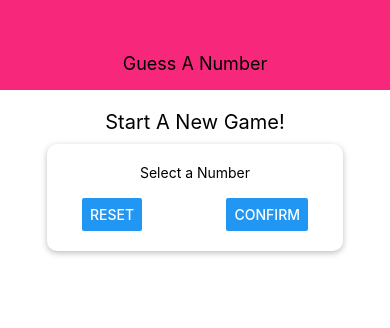
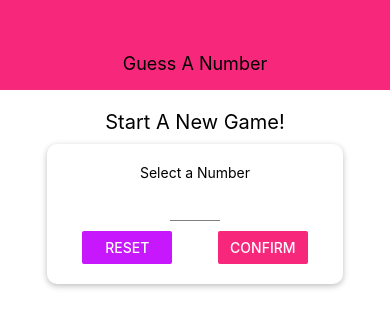
Before and after one commit to varunkverma/Guess-A-Number-App, a React Native app: screen / in a window 390 px wide. Shown: the top 328 px of the page. Built offline with nearby package versions, Linux system fonts and the light colour scheme.

Commit message:
added a custom TextInput component

```diff
--- a/components/header.component.jsx
+++ b/components/header.component.jsx
@@ -1,6 +1,6 @@
 import React from "react";
 import { View, Text, StyleSheet } from "react-native";
-
+import Colors from "../constants/colors";
 const Header = ({ title }) => {
   return (
     <View style={styles.header}>
@@ -14,7 +14,7 @@
     width: "100%",
     height: 90,
     paddingTop: 36,
-    backgroundColor: "#f7287b",
+    backgroundColor: Colors.primary,
     alignItems: "center",
     justifyContent: "center",
   },
--- /dev/null
+++ b/components/input.component.jsx
@@ -0,0 +1,17 @@
+import React from "react";
+import { TextInput, StyleSheet } from "react-native";
+
+const Input = (props) => {
+  return <TextInput {...props} style={{ ...styles.input, ...props.style }} />;
+};
+
+const styles = StyleSheet.create({
+  input: {
+    height: 30,
+    borderBottomColor: "grey",
+    marginVertical: 10,
+    borderBottomWidth: 1,
+  },
+});
+
+export default Input;
--- /dev/null
+++ b/constants/colors.js
@@ -0,0 +1,4 @@
+export default {
+  primary: "#f7287b",
+  accent: "#c717fc",
+};
--- a/screens/start-game-screen.jsx
+++ b/screens/start-game-screen.jsx
@@ -1,20 +1,56 @@
-import React from "react";
-import { View, Text, StyleSheet, TextInput, Button } from "react-native";
+import React, { useState } from "react";
+import {
+  View,
+  Text,
+  StyleSheet,
+  Button,
+  TouchableWithoutFeedback,
+  Keyboard,
+} from "react-native";
 
+import Colors from "../constants/colors";
 import Card from "../components/card.component";
+import Input from "../components/input.component";
+
 const StartGameScreen = (props) => {
+  const [enteredValue, setEnteredValue] = useState("");
+
+  const handleNumberInput = (nextInput) => {
+    setEnteredValue(nextInput.replace(/[^0-9]/g, ""));
+  };
+
   return (
+    <TouchableWithoutFeedback onPress={() => Keyboard.dismiss()}>
       <View style={styles.screen}>
         <Text style={styles.title}>Start A New Game!</Text>
         <Card style={{ ...styles.inputContainer }}>
           <Text>Select a Number</Text>
-        <TextInput />
+          <Input
+            style={styles.input}
+            blurOnSubmit
+            autoCapitalize="none"
+            autoCorrect={false}
+            keyboardType="number-pad"
+            maxLength={2}
+            onChangeText={handleNumberInput}
+            value={enteredValue}
+          />
           <View style={styles.buttonContainer}>
-          <Button title="Reset" onPress={() => {}} />
-          <Button title="Confirm" onPress={() => {}} />
+            <View style={styles.button}>
+              <Button title="Reset" onPress={() => {}} color={Colors.accent} />
+            </View>
+            <View style={styles.button}>
+              <Button
+                x
+                title="Confirm"
+                onPress={() => {}}
+                color={Colors.primary}
+              />
+            </View>
           </View>
         </Card>
       </View>
+    </TouchableWithoutFeedback>
   );
 };
 
@@ -39,6 +75,13 @@
     justifyContent: "space-between",
     paddingHorizontal: 15,
   },
+  button: {
+    width: "40%",
+  },
+  input: {
+    width: 50,
+    textAlign: "center",
+  },
 });
 
 export default StartGameScreen;
```
Lines whose indentation alone changed are shown as unchanged.
